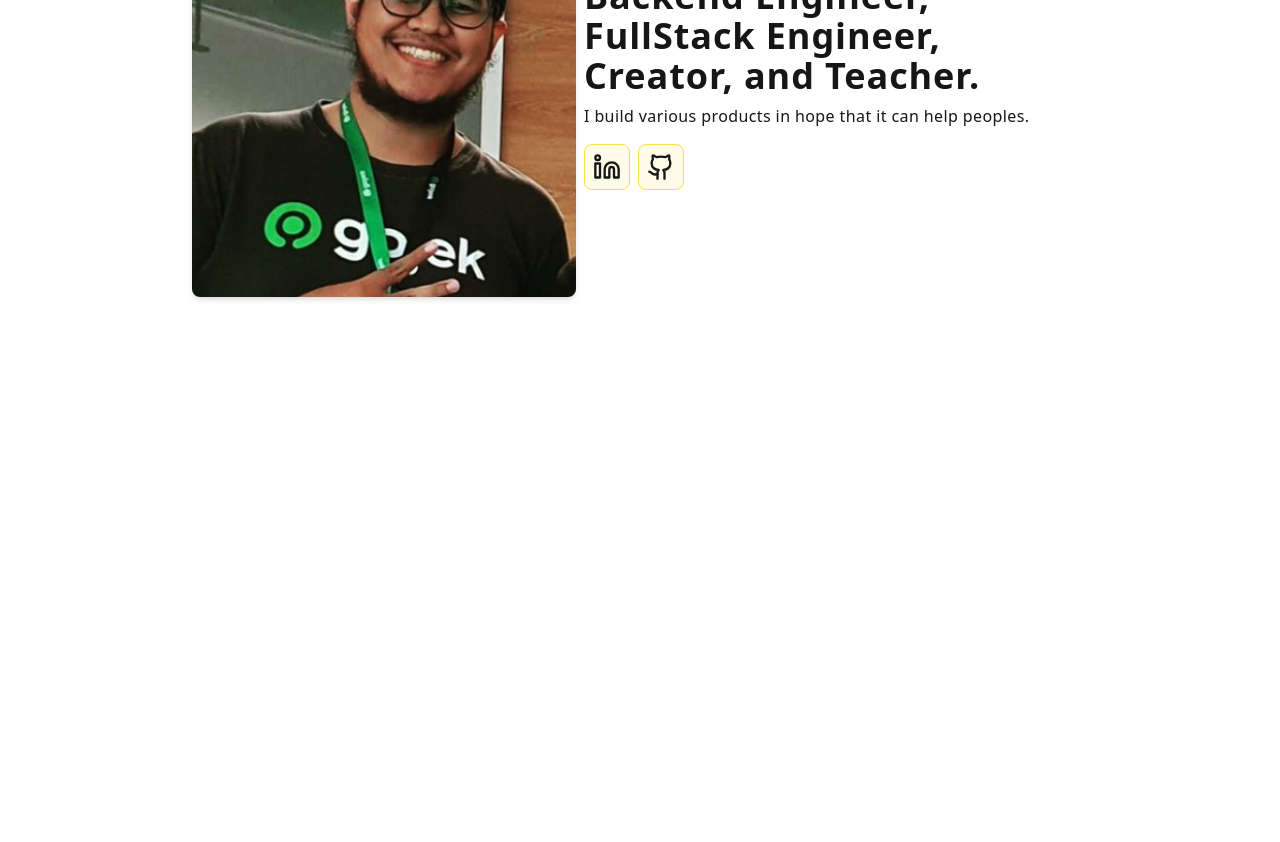
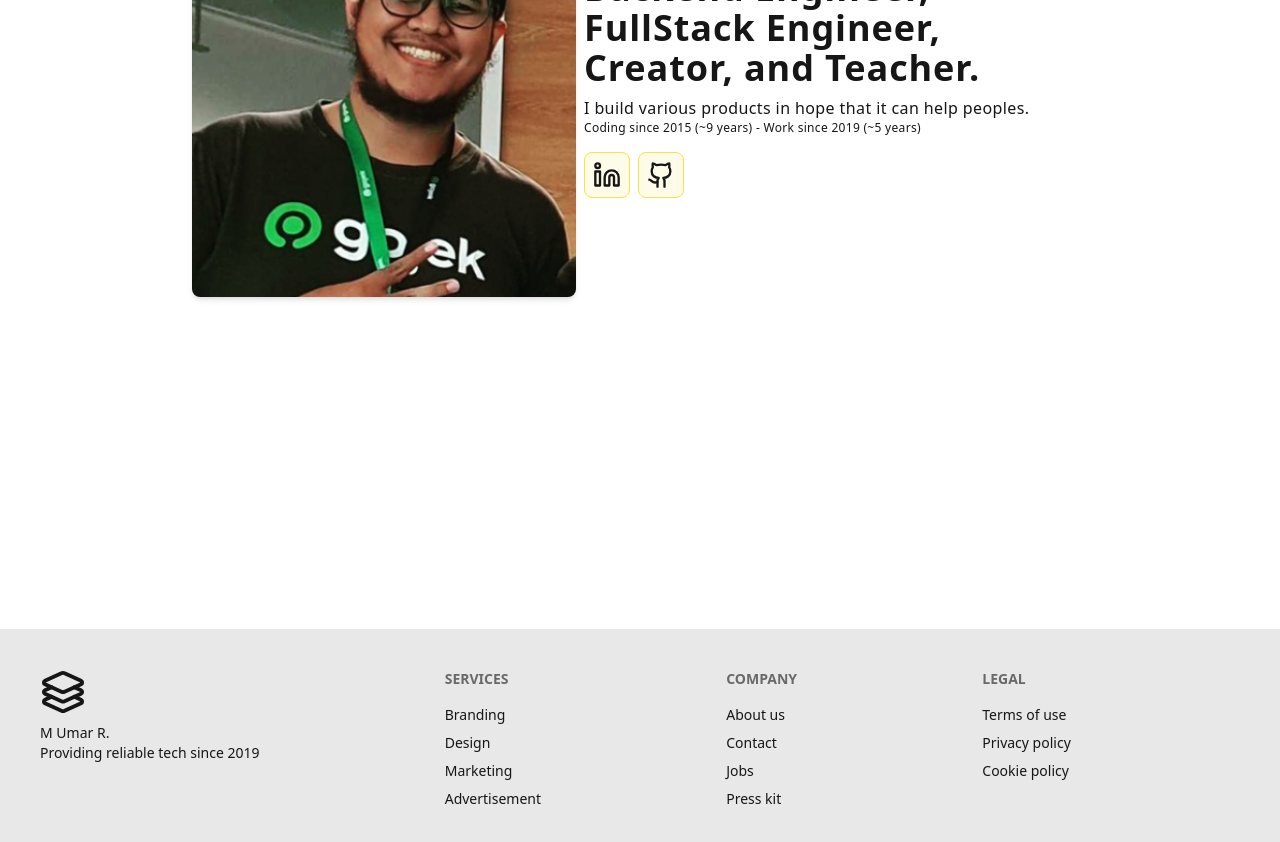
Before and after one commit to umarkotak/umar-portfolio, a Next.js app: page / in a window 1280 px wide. Shown: the part 240-1082 px from the top of the page. Before the commit the page ends 800 px from the top, so only its background shows below. Built offline with nearby package versions, Linux system fonts and the light colour scheme.

Commit message:
update data

```diff
--- a/components/Layout.js
+++ b/components/Layout.js
@@ -1,7 +1,9 @@
-import { Briefcase, CircleUser, Contact, Home, LayoutTemplate, Menu } from 'lucide-react'
+import { Briefcase, CircleUser, Contact, Home, Layers3, LayoutTemplate, Menu } from 'lucide-react'
 import Link from 'next/link'
 import { useParams, usePathname } from 'next/navigation'
 import { useEffect } from 'react'
+
+var startWorkAt = 2019
 
 export default function Layout({ children }) {
   const pathname = usePathname()
@@ -49,9 +51,37 @@ export default function Layout({ children }) {
         </div>
 
         {/* Page content here */}
-        <main className=''>
+        <main className='min-h-screen'>
           {children}
         </main>
+
+        <footer className="footer p-10 bg-base-200 text-base-content">
+          <aside>
+            <Layers3 size={46} />
+
+            <p>M Umar R.<br/>Providing reliable tech since {startWorkAt}</p>
+          </aside>
+          <nav>
+            <h6 className="footer-title">Services</h6>
+            <a className="link link-hover">Branding</a>
+            <a className="link link-hover">Design</a>
+            <a className="link link-hover">Marketing</a>
+            <a className="link link-hover">Advertisement</a>
+          </nav>
+          <nav>
+            <h6 className="footer-title">Company</h6>
+            <a className="link link-hover">About us</a>
+            <a className="link link-hover">Contact</a>
+            <a className="link link-hover">Jobs</a>
+            <a className="link link-hover">Press kit</a>
+          </nav>
+          <nav>
+            <h6 className="footer-title">Legal</h6>
+            <a className="link link-hover">Terms of use</a>
+            <a className="link link-hover">Privacy policy</a>
+            <a className="link link-hover">Cookie policy</a>
+          </nav>
+        </footer>
       </div>
 
       <div className="drawer-side">
--- a/pages/index.js
+++ b/pages/index.js
@@ -2,6 +2,12 @@ import { Github, Linkedin } from 'lucide-react'
 import Link from 'next/link'
 
 export default function Home() {
+  var currentYear = new Date().getFullYear()
+  var startCodeAt = 2015
+  var startCodeDur = currentYear - startCodeAt
+  var startWorkAt = 2019
+  var startWorkDur = currentYear - startWorkAt
+
   return (
     <main className="m-2">
       <div className="container max-w-4xl mx-auto">
@@ -21,6 +27,9 @@ export default function Home() {
             <div className="mt-2">
               <p className="tracking-wide">
                 I build various products in hope that it can help peoples.
+              </p>
+              <p className='tracking-wide text-xs'>
+                Coding since {startCodeAt} (~{startCodeDur} years) - Work since {startWorkAt} (~{startWorkDur} years)
               </p>
             </div>
             <div className="mt-4">
```
